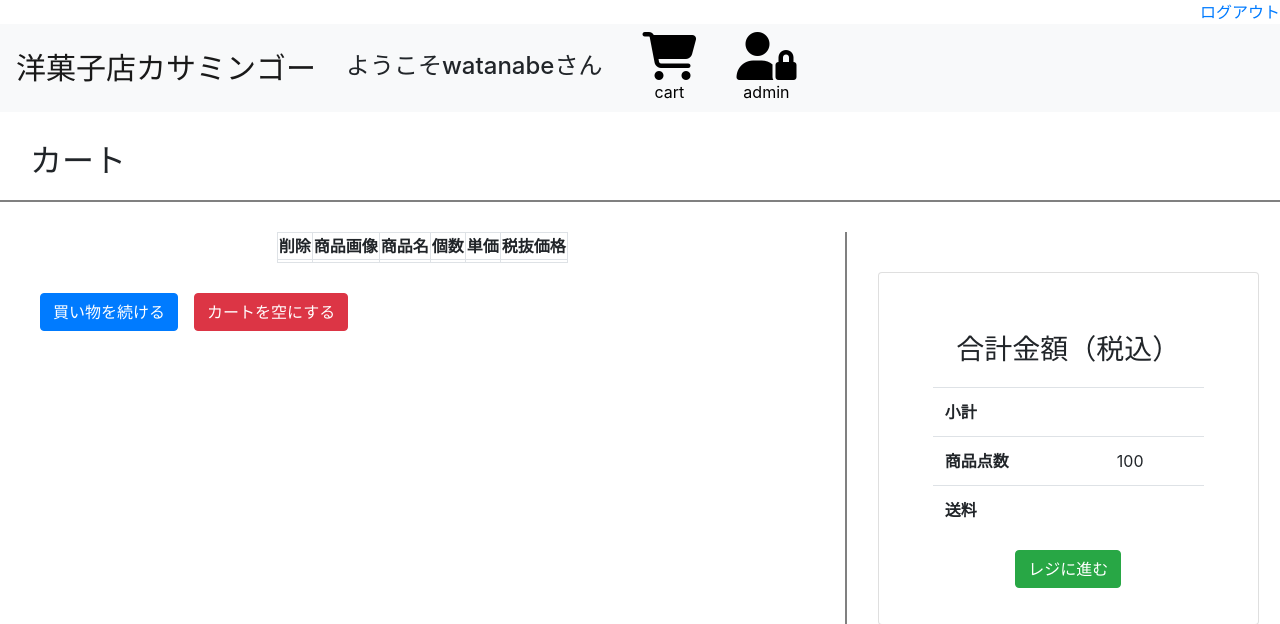
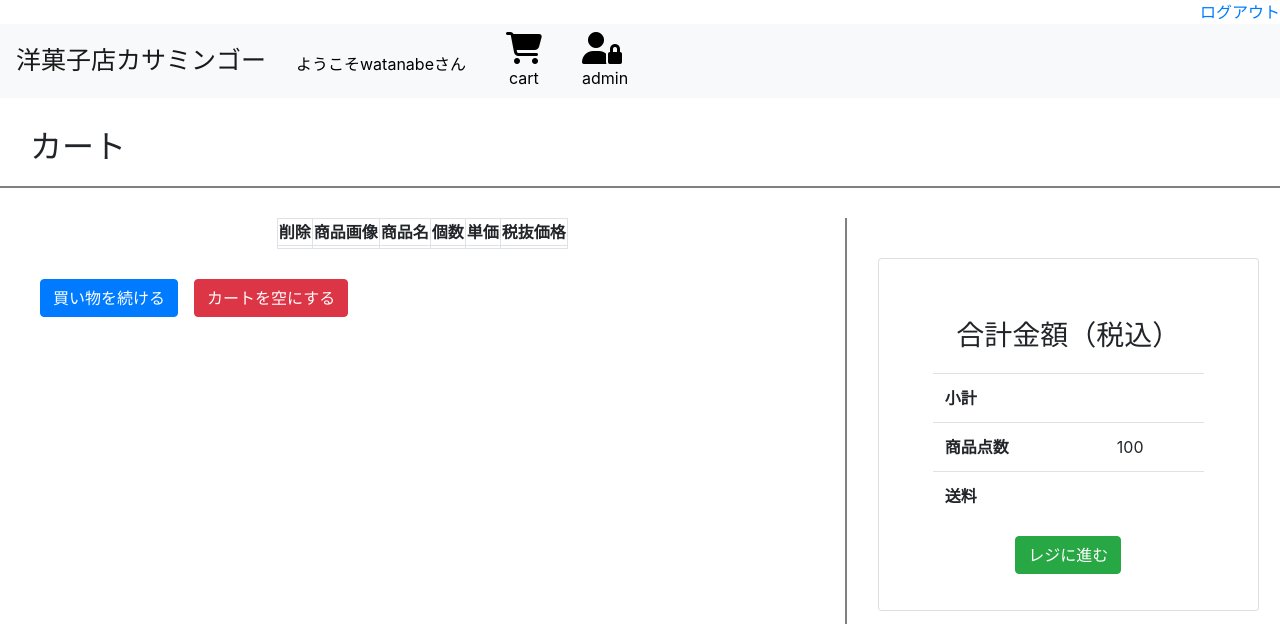
Before and after one commit to watanabetomo/cake-watanabe, a PHP site: page /cart.php in a window 1280 px wide. Shown: the top 624 px of the page. Run offline with PHP 8.4, Linux system fonts and the light colour scheme; lists and menus that the app fills with data are empty; some libraries are stand-ins or nearby versions.

Commit message:
update: cart

```diff
--- a/cart.php
+++ b/cart.php
@@ -27,14 +27,14 @@
             <div class="collapse navbar-collapse" id="navbarNav">
                 <ul class="navbar-nav">
                     <li class="nav-item">
-                        <h4>ようこそ<?= $_SESSION['userName'] ?>さん</h4>
+                        <p class="greeting">ようこそ<?= $_SESSION['userName'] ?>さん</p>
                     </li>
                     <li class="nav-item icon">
-                        <a href="cart.php"><i class="fas fa-shopping-cart fa-3x"></i>
+                        <a href="cart.php"><i class="fas fa-shopping-cart fa-2x"></i>
                         <p>cart</p></a>
                     </li>
                     <li class="nav-item icon">
-                        <a href="admin/login.php"><i class="fas fa-user-lock fa-3x"></i>
+                        <a href="admin/login.php"><i class="fas fa-user-lock fa-2x"></i>
                         <p>admin</p></a>
                     </li>
                 </ul>
--- a/css/cart.css
+++ b/css/cart.css
@@ -4,21 +4,20 @@
 }
 
 .navbar-brand{
-    font-size: 30px;
+    font-size: 25px;
     margin-right: 30px;
 }
 
-.nav-item h4{
-    margin-bottom: 0;
+.greeting{
     padding-top: 20px;
-    height: 100%;
-    vertical-align: middle;
 }
 
 .nav-item p{
+    height: 100%;
     margin-bottom: 0;
     text-align: center;
     color: black;
+    text-decoration: none;
 }
 
 .fas{
```
